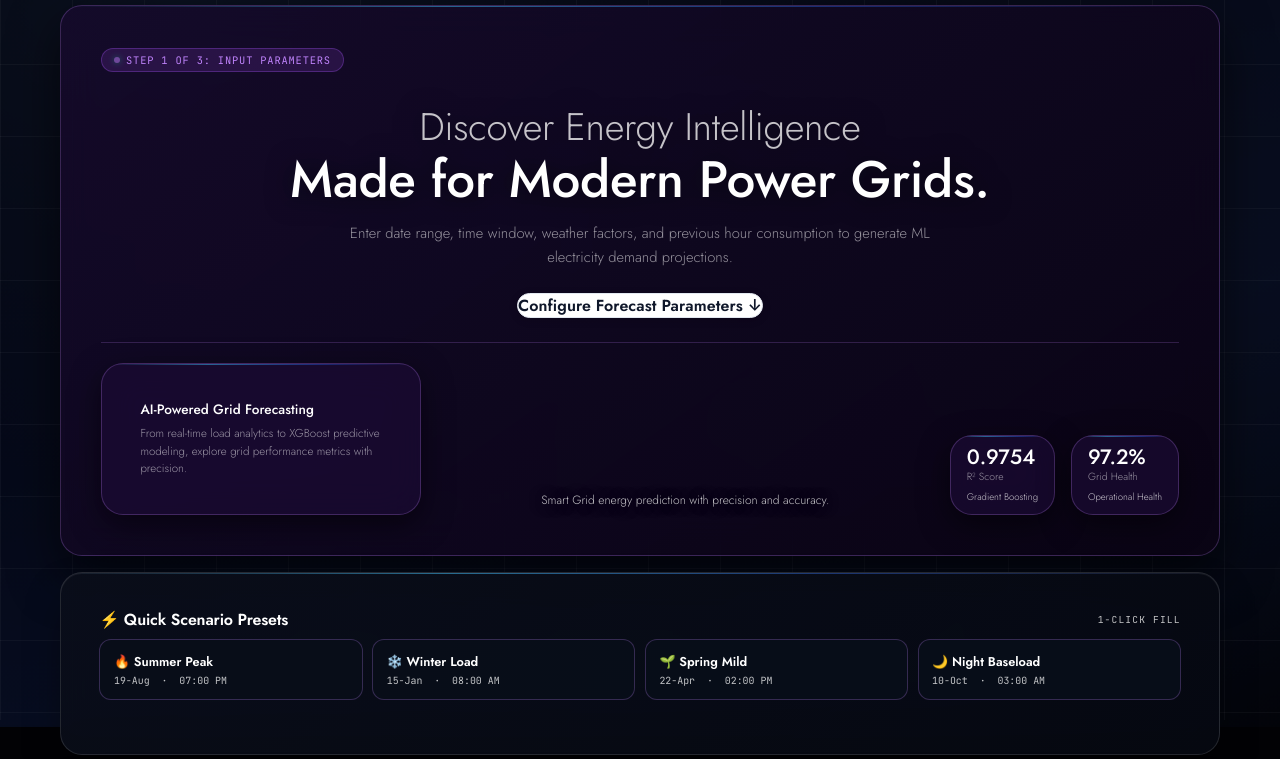
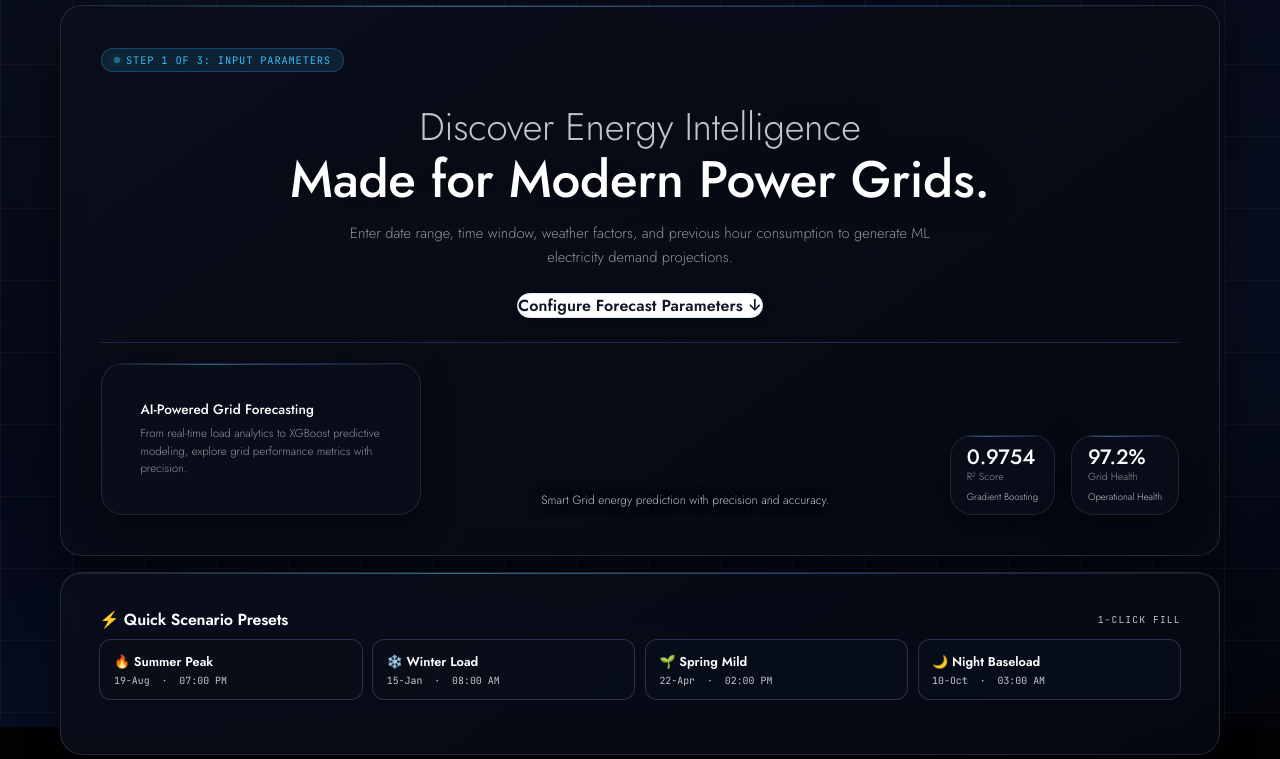
Before and after one commit to upadrashtaleelamanasa-2009/smart_grid_predictor, a Flask app: page /home in a window 1280 px wide. Shown: the part 80-839 px from the top of the page. Run offline with Flask 3, Linux system fonts and the light colour scheme.

Commit message:
Match hero section box background shade with all below cards on home page

```diff
--- a/templates/home.html
+++ b/templates/home.html
@@ -23,9 +23,9 @@
 </div>
 
 <!-- GLOWINN STYLE HERO BANNER -->
-<section class="card mb-2" id="top" style="padding: 2.5rem; background: linear-gradient(145deg, rgba(22, 10, 44, 0.85), rgba(10, 4, 20, 0.95)); border: 1px solid rgba(192, 132, 252, 0.25); border-radius: var(--radius-lg); box-shadow: 0 20px 50px rgba(0,0,0,0.6);">
-  <div class="page-tag mb-1" style="display:inline-flex; align-items:center; gap:6px; font-family:var(--font-mono); font-size:0.65rem; color:var(--purple-bright); background:rgba(168,85,247,0.15); padding:0.25rem 0.75rem; border-radius:999px; border:1px solid rgba(168,85,247,0.3);">
-    <span class="dot" style="width:6px; height:6px; border-radius:50%; background:var(--purple-bright);"></span> STEP 1 OF 3: Input Parameters
+<section class="card mb-2" id="top" style="padding: 2.5rem; background: linear-gradient(145deg, rgba(10, 14, 26, 0.92), rgba(6, 9, 18, 0.88)); border: 1px solid rgba(255, 255, 255, 0.12); border-radius: var(--radius-lg); box-shadow: 0 20px 50px rgba(0,0,0,0.6);">
+  <div class="page-tag mb-1" style="display:inline-flex; align-items:center; gap:6px; font-family:var(--font-mono); font-size:0.65rem; color:var(--cyan); background:rgba(56,189,248,0.12); padding:0.25rem 0.75rem; border-radius:999px; border:1px solid rgba(56,189,248,0.25);">
+    <span class="dot" style="width:6px; height:6px; border-radius:50%; background:var(--cyan);"></span> STEP 1 OF 3: Input Parameters
   </div>
 
   <div class="text-center my-3" style="margin-block: 1.5rem;">
@@ -42,7 +42,7 @@
   </div>
 
   <div class="hero__foot" style="border-top: 1px solid var(--hairline); padding-top: 1.2rem; margin-top: 1rem;">
-    <article class="card card--note" style="margin-bottom:0; background:rgba(28, 12, 54, 0.65); border:1px solid rgba(192, 132, 252, 0.25); box-shadow: 0 10px 30px rgba(0,0,0,0.5);">
+    <article class="card card--note" style="margin-bottom:0; background:rgba(10, 14, 26, 0.85); border:1px solid rgba(255, 255, 255, 0.1); box-shadow: 0 10px 30px rgba(0,0,0,0.5);">
       <h2 style="font-size:0.85rem; font-weight:500;">AI-Powered Grid Forecasting</h2>
       <p style="font-size:0.72rem; color:var(--ink-faint);">From real-time load analytics to XGBoost predictive modeling, explore grid performance metrics with precision.</p>
     </article>
@@ -50,12 +50,12 @@
     <p class="hero__caption" style="font-size:0.75rem;">Smart Grid energy prediction with precision and accuracy.</p>
 
     <div class="hero__stats">
-      <article class="card card--stat" style="margin-bottom:0; background:rgba(28, 12, 54, 0.65); border:1px solid rgba(192, 132, 252, 0.25); padding:0.6rem 1rem; box-shadow: 0 10px 30px rgba(0,0,0,0.5);">
+      <article class="card card--stat" style="margin-bottom:0; background:rgba(10, 14, 26, 0.85); border:1px solid rgba(255, 255, 255, 0.1); padding:0.6rem 1rem; box-shadow: 0 10px 30px rgba(0,0,0,0.5);">
         <strong style="font-size:1.3rem;">0.9754</strong>
         <span class="card__label" style="font-size:0.65rem;">R² Score</span>
         <span class="card__foot" style="font-size:0.6rem; margin-top:0.4rem;">Gradient Boosting</span>
       </article>
-      <article class="card card--stat" style="margin-bottom:0; background:rgba(28, 12, 54, 0.65); border:1px solid rgba(192, 132, 252, 0.25); padding:0.6rem 1rem; box-shadow: 0 10px 30px rgba(0,0,0,0.5);">
+      <article class="card card--stat" style="margin-bottom:0; background:rgba(10, 14, 26, 0.85); border:1px solid rgba(255, 255, 255, 0.1); padding:0.6rem 1rem; box-shadow: 0 10px 30px rgba(0,0,0,0.5);">
         <strong style="font-size:1.3rem;">97.2%</strong>
         <span class="card__label" style="font-size:0.65rem;">Grid Health</span>
         <span class="card__foot" style="font-size:0.6rem; margin-top:0.4rem;">Operational Health</span>
```
